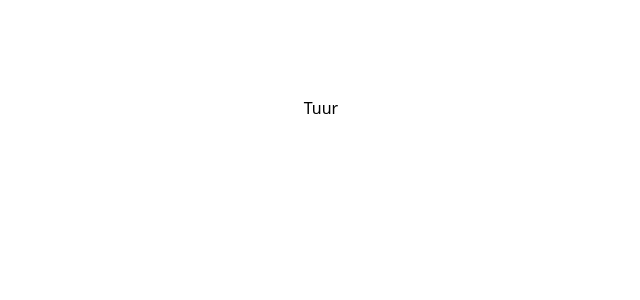
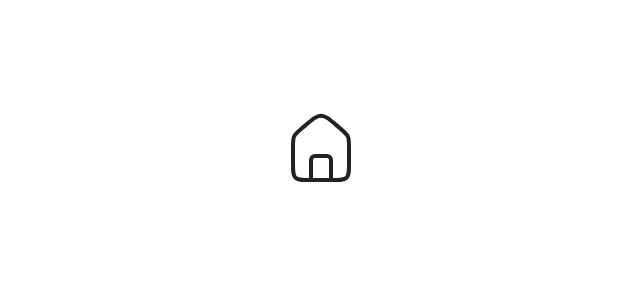
Before and after one commit to Turuu8/event-web, a Next.js app: page / in a window 1280 px wide. Shown: the top 300 px of the page, without its empty margins (319-959 px from the left). Built offline with nearby package versions, Linux system fonts and the light colour scheme.

Commit message:
feat: 🎸 added svg convertor

```diff
--- a/package.json
+++ b/package.json
@@ -23,5 +23,8 @@
     "react-dom": "18.2.0",
     "tailwindcss": "3.3.1",
     "typescript": "5.0.4"
+  },
+  "devDependencies": {
+    "@svgr/cli": "^7.0.0"
   }
 }
--- /dev/null
+++ b/src/components/icons/homelight.js
@@ -0,0 +1,21 @@
+import * as React from "react";
+const SvgHomelight = (props) => (
+  <svg
+    xmlns="http://www.w3.org/2000/svg"
+    fill="none"
+    viewBox="0 0 24 24"
+    {...props}
+  >
+    <path
+      stroke="#222"
+      d="M5 12.76c0-1.358 0-2.037.274-2.634.275-.597.79-1.038 1.821-1.922l1-.857C9.96 5.75 10.89 4.95 12 4.95c1.11 0 2.041.799 3.905 2.396l1 .857c1.03.884 1.546 1.325 1.82 1.922.275.597.275 1.276.275 2.634V17c0 1.886 0 2.828-.586 3.414C17.828 21 16.886 21 15 21H9c-1.886 0-2.828 0-3.414-.586C5 19.828 5 18.886 5 17v-4.24Z"
+    />
+    <path
+      stroke="#222"
+      strokeLinecap="round"
+      strokeLinejoin="round"
+      d="M14.5 21v-5a1 1 0 0 0-1-1h-3a1 1 0 0 0-1 1v5"
+    />
+  </svg>
+);
+export default SvgHomelight;
--- a/src/pages/index.tsx
+++ b/src/pages/index.tsx
@@ -1,8 +1,10 @@
 import Image from "next/image";
 import { Inter } from "next/font/google";
-
+import SvgHomelight from  "../components/icons/homelight"
 const inter = Inter({ subsets: ["latin"] });
 
 export default function Home() {
-  return <main className="flex min-h-screen flex-col items-center justify-between p-24">Tuur</main>;
+  return <main className="flex min-h-screen flex-col items-center justify-between p-24">
+    <SvgHomelight  className="w-24 h-24"/>
+  </main>;
 }
```
Also changed, not shown: icons/homelight.svg (added), 1 other file (tests, documents, lock files or other folders).
